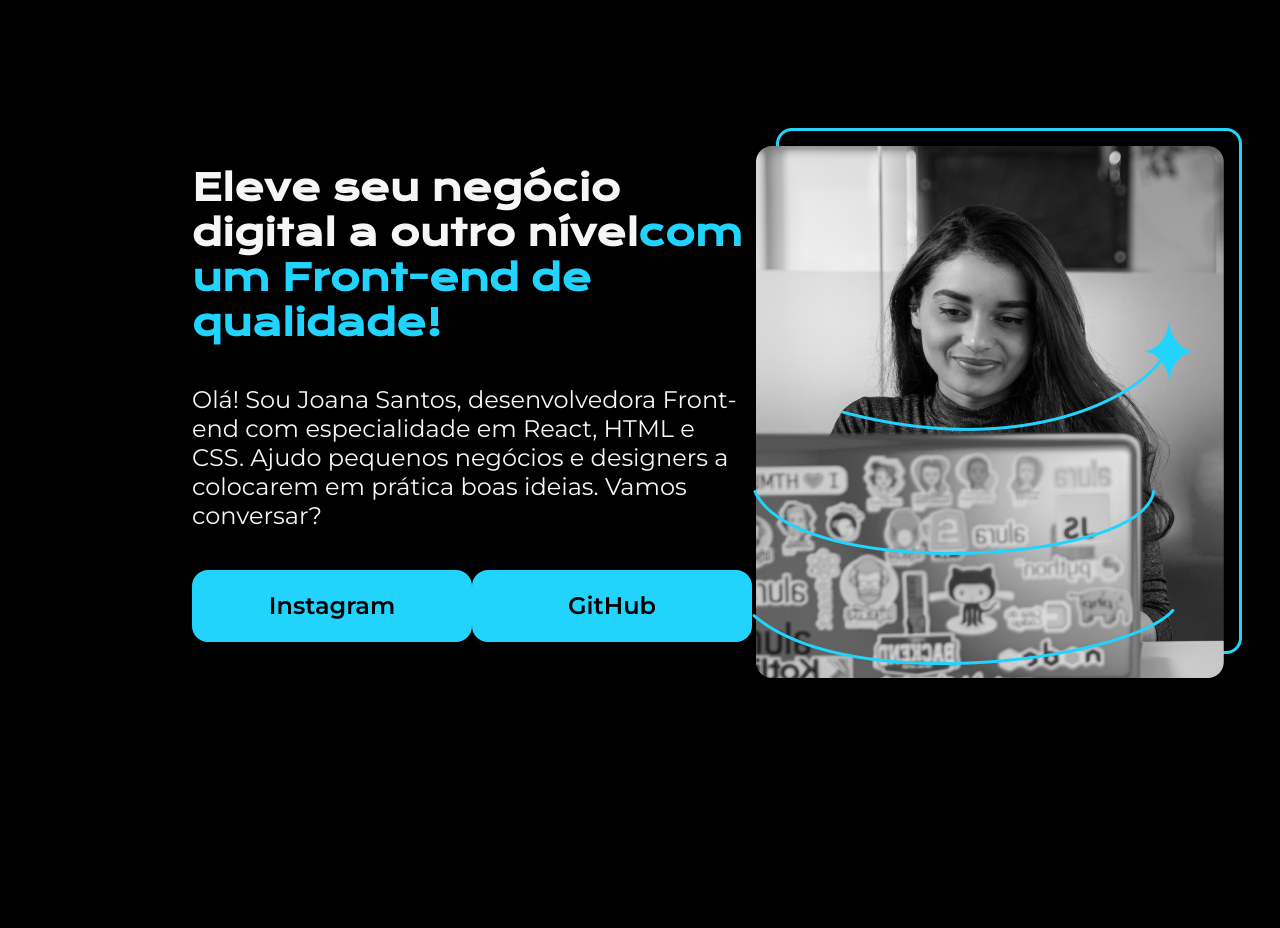
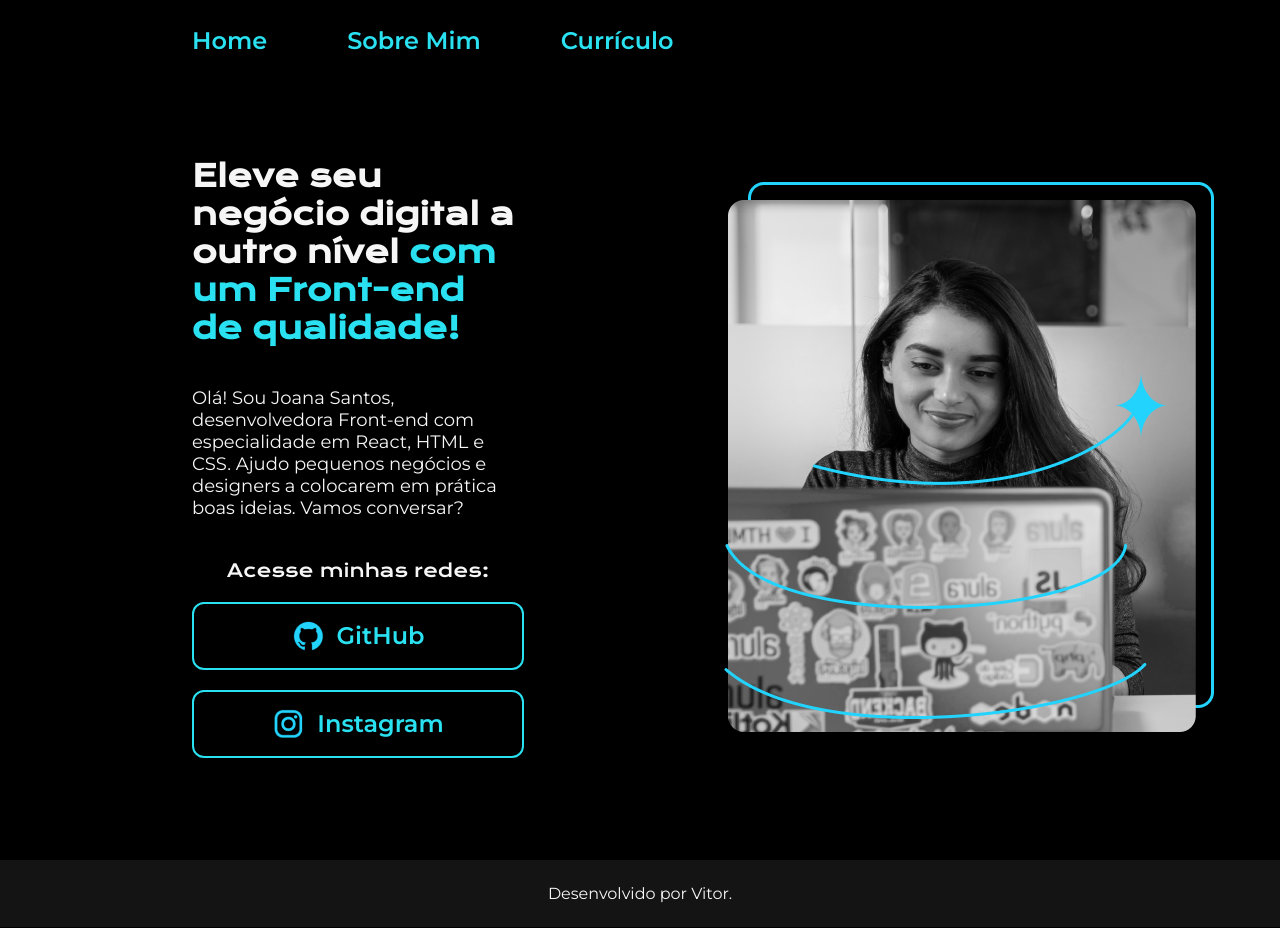
Before and after one commit to vitorprando/portfolio-html-css, a plain HTML site: page index.html in a window 1280 px wide. Drawn offline with nearby package versions, Linux system fonts and the light colour scheme.

Commit message:
Layout aprimorado da Home, criação de novas páginas, adição de logos sociais

```diff
--- a/index.html
+++ b/index.html
@@ -5,30 +5,39 @@
     <meta charset="UTF-8">
     <meta http-equiv="X-UA-Compatible" content="IE=edge">
     <meta name="viewport" content="width=device-width, initial-scale=1.0">
-    <title>Portifolio</title>
-    <link rel="stylesheet" href="style.css">
+    <title>Home</title>
+    <link rel="stylesheet" href="styles/style.css">
 </head>
 
 <body>
-    <header></header>
+    <header class="cabecalho">
+        <nav class="cabecalho__menu">
+            <a class="cabecalho__menu__link" href=#>Home</a>
+            <a class="cabecalho__menu__link" href="about.html">Sobre Mim</a>
+            <a class="cabecalho__menu__link" href="resume.html">Currículo</a>
+        </nav>
+    </header>
     <main class="apresentacao">
         <section class="apresentacao__conteudo">
-            <h1 class="apresentacao__conteudo__titulo">Eleve seu negócio digital a outro nível<strong
-            class="titulo-destaque">com um Front-end de qualidade!
-            </strong></h1>
-            <p class="apresentacao__conteudo__texto">Olá! Sou Joana Santos, desenvolvedora
-            Front-end com especialidade em React, HTML e
-            CSS. Ajudo pequenos negócios e designers a
-            colocarem em prática boas ideias. Vamos
-            conversar?</p>
+            <h1 class="apresentacao__conteudo__titulo">Eleve seu negócio digital a outro nível <strong class="titulo-destaque">com um Front-end de qualidade!</strong></h1>
+            <p class="apresentacao__conteudo__texto">Olá! Sou Joana Santos, desenvolvedora Front-end com especialidade em React, HTML e CSS. Ajudo pequenos negócios e designers a colocarem em prática boas ideias. Vamos conversar?</p>
             <div class="apresentacao__links">
-                <a class="apresentacao__links__link" href="https://instagram.com/rafaballerini">Instagram</a>
-                <a class="apresentacao__links__link" href="https://github.com/guilhermeonrails">GitHub</a>
+                <h2 class="apresentacao__links__cta">Acesse minhas redes:</h2>
+                <a class="apresentacao__links__link" href="https://github.com/guilhermeonrails">
+                    <img src="assets/github.png" alt="Logo do GitHub">
+                    GitHub
+                </a>
+                <a class="apresentacao__links__link" href="https://instagram.com/rafaballerini">
+                    <img src="assets/instagram.png" alt="Logo do Instagram">
+                    Instagram
+                </a>
             </div>
         </section>
-        <img src="imagem.png" alt="Foto da Joana Santos programando">
+        <img src="assets/imagem.png" alt="Foto da Joana Santos programando">
     </main>
-    <footer></footer>
+    <footer class="rodape">
+        <p>Desenvolvido por Vitor.</p>
+    </footer>
 </body>
 
 </html>
--- a/style.css
+++ /dev/null
@@ -1,58 +0,0 @@
-@import url('https://fonts.googleapis.com/css2?family=Krona+One&family=Montserrat:wght@400;600&display=swap');
-
-*{
-    margin: 0;
-    padding: 0;
-}
-
-body{
-    height: 100vh;
-    box-sizing: border-box;
-    background-color: #000000;
-    color: #F6F6F6;
-}
-
-.titulo-destaque{
-    color: #22D4FD;
-}
-
-.apresentacao{
-    margin: 10% 15%;
-    display: flex;
-    align-items: center;
-    justify-content: space-between;
-}
-.apresentacao__conteudo{
-    width: 615px;
-    display: flex;
-    flex-direction: column;
-    gap: 40px;
-}
-
-.apresentacao__conteudo__titulo{
-    font-size: 36px;
-    font-family: 'Krona One', sans-serif;
-}
-
-.apresentacao__conteudo__texto{
-    font-size: 24px;
-    font-family: 'Montserrat', sans-serif;
-}
-
-.apresentacao__links{
-    display: flex;
-    justify-content: space-between;
-}
-
-.apresentacao__links__link{
-    background-color: #22D4FD;
-    width: 280px;
-    text-align: center;
-    border-radius: 16px;
-    font-size: 24px;
-    font-weight: 600;
-    padding: 21.5px 0;
-    text-decoration: none;
-    color: #000000;
-    font-family: 'Montserrat', sans-serif;
-}
--- /dev/null
+++ b/styles/style.css
@@ -0,0 +1,108 @@
+@import url('https://fonts.googleapis.com/css2?family=Krona+One&family=Montserrat:wght@400;600&display=swap');
+
+:root {
+  --cor-primaria: rgb(42, 225, 241);
+}
+
+*{
+    margin: 0;
+    padding: 0;
+    font-family: 'Montserrat', sans-serif;
+}
+
+body {
+    box-sizing: border-box;
+    background-color: #000000;
+    color: #F6F6F6;
+}
+
+.cabecalho {
+    padding: 2% 0% 0% 15%;
+}
+
+.cabecalho__menu {
+    display: flex;
+    gap: 80px;
+}
+
+.cabecalho__menu__link {
+    font-size: 24px;
+    font-weight: 600;
+    color: var(--cor-primaria);
+    text-decoration: none;
+    transition: 0.1s;
+
+    &:hover {
+        color: #fff;
+    }
+}
+
+.apresentacao {
+    padding: 8% 15%;
+    display: flex;
+    gap: 200px;
+    align-items: center;
+    justify-content: space-between;
+}
+.apresentacao__conteudo {
+    width: 615px;
+    display: flex;
+    flex-direction: column;
+    gap: 40px;
+}
+
+.apresentacao__conteudo__titulo {
+    font-size: 30px;
+    font-family: 'Krona One', sans-serif;
+}
+
+.titulo-destaque {
+    color: var(--cor-primaria);
+    font-size: 30px;
+    font-family: 'Krona One', sans-serif;
+}
+
+.apresentacao__conteudo__texto {
+    font-size: 18px;
+}
+
+.apresentacao__links__cta {
+    font-size: 18px;
+    font-weight: 400;
+    font-family: 'Krona One', sans-serif;
+}
+
+.apresentacao__links {
+    display: flex;
+    flex-direction: column;
+    align-items: center;
+    justify-content: space-between;
+    gap: 20px;
+}
+
+.apresentacao__links__link {
+    display: flex;
+    align-items: center;
+    justify-content: center;
+    gap: 12px;
+    width: 280px;
+    padding: 16px 24px;
+    border: 2px solid var(--cor-primaria);
+    border-radius: 12px;
+    font: 600 24px/1 'Montserrat', sans-serif;
+    color: var(--cor-primaria);
+    text-decoration: none;
+    text-align: center;
+    transition: 0.1s;
+
+    &:hover {
+        border-color: #fff;
+    }
+}
+
+.rodape {
+    background-color: #141414;
+    padding: 24px;
+    justify-content: space-between;
+    text-align: center;
+}
```
Also changed, not shown: about.html (added, +25 -0 lines), resume.html (added, +27 -0 lines), assets/Imagem.png (renamed from Imagem.png), assets/github.png (added), assets/instagram.png (added), assets/linkedin.png (added), assets/twitch.png (added), assets/twitter-novo.png (added), assets/twitter.png (added).
